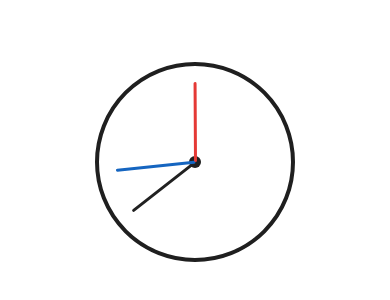
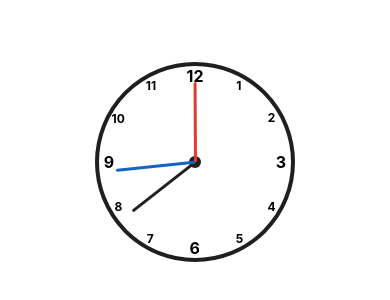
Before and after one commit to adiomordo-dotcom/react-native-clock-assignment, a React Native app: screen / in a window 390 px wide. Shown: the part 260-560 px from the top of the page. Built offline with nearby package versions, Linux system fonts and the light colour scheme.

Commit message:
feat: add marking type toggle settings with ClockDial numbers/lines support

```diff
--- a/App.tsx
+++ b/App.tsx
@@ -37,6 +37,8 @@ function AppContent() {
 const styles = StyleSheet.create({
   container: {
     flex: 1,
+    justifyContent: 'center',
+    alignItems: 'center',
   },
 });
 
--- a/src/components/AnalogClock/index.tsx
+++ b/src/components/AnalogClock/index.tsx
@@ -1,16 +1,18 @@
 import React from 'react'
-import { View } from 'react-native'
+import { View, StyleSheet } from 'react-native'
 import { CLOCK_SIZE } from '../constants';
 import { useClockTime } from '../../hooks/useClockTime ';
-import ClockDial from '../ClockDial';
+import ClockDial, { MarkingType } from '../ClockDial';
 import ClockHand, { HandType } from '../ClockHand';
+import { AnalogClockProps } from './types';
+export { MarkingType } from '../ClockDial';
 
-const AnalogClock = () => {
+const AnalogClock = ({ markingType = MarkingType.NUMBERS }: AnalogClockProps) => {
     const { secondValue, minuteValue, hourValue } = useClockTime();
 
     return (
-        <View style={{ flex: 1, justifyContent: 'center', alignItems: 'center' }}>
-            <ClockDial size={CLOCK_SIZE} />
+        <View style={styles.container}>
+            <ClockDial size={CLOCK_SIZE} markingType={markingType} />
             <ClockHand clockSize={CLOCK_SIZE} value={hourValue} handType={HandType.HOUR} />
             <ClockHand clockSize={CLOCK_SIZE} value={minuteValue} handType={HandType.MINUTE} />
             <ClockHand clockSize={CLOCK_SIZE} value={secondValue} handType={HandType.SECOND} />
@@ -19,3 +21,11 @@ const AnalogClock = () => {
 }
 
 export default AnalogClock;
+
+const styles = StyleSheet.create({
+    container: {
+        justifyContent: 'center',
+        alignItems: 'center',
+        padding: 20,
+    }
+});
--- a/src/components/AnalogClock/types.ts
+++ b/src/components/AnalogClock/types.ts
@@ -0,0 +1,5 @@
+import { MarkingType } from '../ClockDial/types';
+
+export type AnalogClockProps = {
+    markingType?: MarkingType;
+}
--- a/src/components/ClockDial/index.tsx
+++ b/src/components/ClockDial/index.tsx
@@ -1,13 +1,34 @@
 import React from 'react'
 import { View, Text, StyleSheet } from 'react-native'
-import { CLOCK_SIZE, DOT_SIZE } from '../constants';
-import { ClockDialProps } from './types';
+import { DOT_SIZE } from '../constants';
+import { ClockDialProps, MarkingType } from './types';
+export { MarkingType } from './types';
 
+const Line = ({ index }: { index: number }) =>
+    <View style={[styles.markerContainer, { transform: [{ rotate: `${index * 30}deg` }] }]}>
+        <View style={index % 3 === 0 ? styles.thickLine : styles.line} />
+    </View>;
 
-const ClockDial = ({ size }: ClockDialProps) => {
+const Number = ({ index }: { index: number }) =>
+    <View style={[styles.markerContainer, { transform: [{ rotate: `${index * 30}deg` }] }]}>
+        <Text style={[index % 3 === 0 ? styles.thickNumber : styles.number, { transform: [{ rotate: `-${index * 30}deg` }] }]}>
+            {index}
+        </Text>
+    </View>;
+
+const numbers = Array.from({ length: 12 }, (_, i) => i + 1);
+
+const ClockDial = ({ size, markingType = MarkingType.NUMBERS }: ClockDialProps) => {
+    const shouldRenderNumbers = markingType === MarkingType.NUMBERS;
+
     return (
         <View style={[styles.dial, { width: size, height: size }]}>
             <View style={styles.centerDot} />
+            {numbers.map((index) =>
+                shouldRenderNumbers
+                    ? <Number key={`number-${index}`} index={index} />
+                    : <Line key={`line-${index}`} index={index} />
+            )}
         </View>
     )
 }
@@ -29,4 +50,27 @@ const styles = StyleSheet.create({
         borderRadius: 6,
         backgroundColor: '#1F1F1F',
     },
+    line: {
+        width: 2, height: 10, backgroundColor: 'black'
+    },
+    thickLine: {
+        width: 4, height: 20, backgroundColor: 'black'
+    },
+    number: {
+        fontSize: 12,
+        fontWeight: 'bold',
+    },
+    thickNumber: {
+        fontSize: 16,
+        fontWeight: 'bold',
+    },
+    markerContainer: {
+        position: 'absolute',
+        top: 0,
+        left: 0,
+        right: 0,
+        bottom: 0,
+        alignItems: 'center',
+        justifyContent: 'flex-start',
+    },
 });
--- a/src/components/ClockDial/types.ts
+++ b/src/components/ClockDial/types.ts
@@ -1,3 +1,9 @@
+export enum MarkingType {
+    NUMBERS = 'numbers',
+    LINES = 'lines',
+}
+
 export type ClockDialProps = {
     size: number;
+    markingType?: MarkingType;
 }
```
